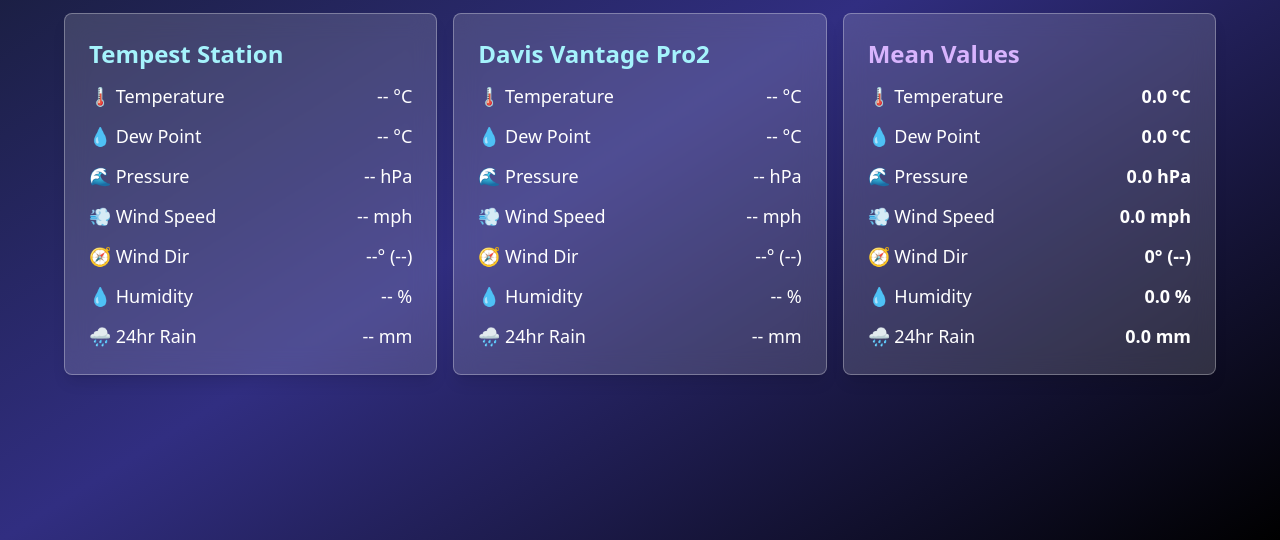
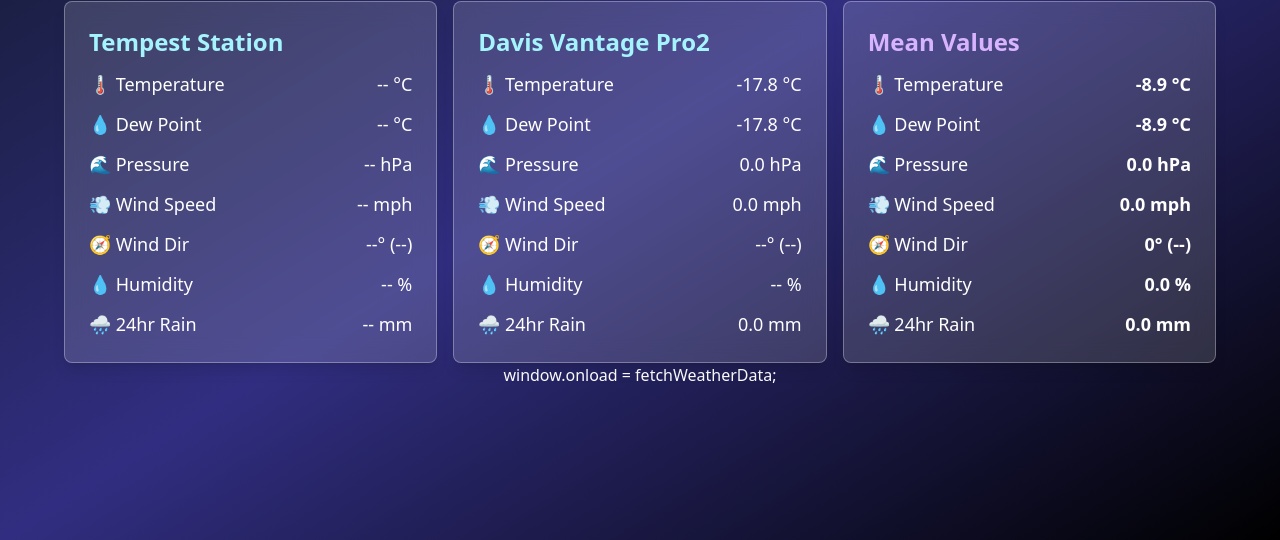
Before and after one commit to tonysouthgate/grok-weather, a plain HTML site: page GrokWeather/index.html in a window 1280 px wide. Shown: the part 260-800 px from the top of the page. Drawn offline with nearby package versions, Linux system fonts and the light colour scheme; no server answers.

Commit message:
Update index.html

```diff
--- a/GrokWeather/index.html
+++ b/GrokWeather/index.html
@@ -29,6 +29,7 @@
     <p id="loading" class="text-base sm:text-lg mb-4 text-gray-300">Loading weather data...</p>
 
     <div class="grid grid-cols-1 md:grid-cols-3 gap-4 max-w-6xl w-full">
+        <!-- Tempest Station Card -->
         <div class="glass rounded-lg p-4 sm:p-6 shadow-lg transition-all duration-300">
             <h2 class="text-xl sm:text-2xl font-semibold text-cyan-200 mb-3">Tempest Station</h2>
             <div class="space-y-3 animate-fade-in">
@@ -63,6 +64,7 @@
             </div>
         </div>
 
+        <!-- Davis Station Card -->
         <div class="glass rounded-lg p-4 sm:p-6 shadow-lg transition-all duration-300">
             <h2 class="text-xl sm:text-2xl font-semibold text-cyan-200 mb-3">Davis Vantage Pro2</h2>
             <div class="space-y-3 animate-fade-in">
@@ -97,6 +99,7 @@
             </div>
         </div>
 
+        <!-- Mean Values Card -->
         <div class="glass rounded-lg p-4 sm:p-6 shadow-lg transition-all duration-300">
             <h2 class="text-xl sm:text-2xl font-semibold text-purple-300 mb-3">Mean Values</h2>
             <div class="space-y-3 animate-fade-in">
@@ -148,6 +151,7 @@
                 }
                 davisData = await davisResponse.json();
                 console.log('Davis data:', davisData);
+                hasData = true;
             } catch (error) {
                 console.error('Davis fetch failed:', error.message);
                 errorMessage += `: Davis - ${error.message}`;
@@ -158,13 +162,13 @@
                 console.log('Fetching Tempest data from https://swd.weatherflow.com/swd/rest/observations/station/140578');
                 const tempestResponse = await fetch(
                     'https://swd.weatherflow.com/swd/rest/observations/station/140578?api_token=02ec898b-0bad-4bc6-8517-dfc35cf3d845'
-                    // Replace with new token if generated
                 );
                 if (!tempestResponse.ok) {
                     throw new Error(`Tempest API error: ${tempestResponse.status} - ${tempestResponse.statusText}`);
                 }
                 tempestData = await tempestResponse.json();
                 console.log('Tempest data:', tempestData);
+                hasData = true;
             } catch (error) {
                 console.error('Tempest fetch failed:', error.message);
                 errorMessage += `: Tempest - ${error.message}`;
@@ -197,46 +201,56 @@
 
                 // Update Davis card
                 const davisObs = davisData.sensors?.[0]?.data?.[0] || {};
-                document.getElementById('davis-temp').textContent = `${
-                    davisObs.temp_c || '--'
-                } °C`;
-                document.getElementById('davis-dew').textContent = `${
-                    davisObs.dew_point || '--'
-                } °C`;
-                document.getElementById('davis-pressure').textContent = `${
-                    davisObs.pressure || '--'
-                } hPa`;
-                document.getElementById('davis-wind-speed').textContent = `${
-                    davisObs.wind_speed_avg || '--'
-                } mph`;
-                document.getElementById('davis-wind-dir').textContent = `${
-                    davisObs.wind_dir || '--'
-                }° (${davisObs.wind_dir_text || '--'})`;
-                document.getElementById('davis-humidity').textContent = `${
-                    davisObs.humidity || '--'
-                } %`;
-                document.getElementById('davis-rain').textContent = `${
-                    davisObs.rain_24hr_mm || '--'
-                } mm`;
+                const tempF = davisObs.temp || 0;
+                const tempC = (tempF - 32) * 5 / 9;
+                const dewF = davisObs.dew_point || 0;
+                const dewC = (dewF - 32) * 5 / 9;
+                const pressureInHg = davisObs.bar_sea_level || 0;
+                const pressureHPa = pressureInHg * 33.8639;
+                const windSpeedMph = davisObs.wind_speed_last || 0;
+                const windDir = davisObs.wind_dir_last || '--';
+                const humidity = davisObs.hum || '--';
+                const rainIn = davisObs.rainfall_last_24_hr_in || 0;
+                const rainMm = rainIn * 25.4;
+
+                let windDirText = '--';
+                if (windDir !== '--') {
+                    if (windDir > 337.5 || windDir <= 22.5) windDirText = 'N';
+                    else if (windDir <= 67.5) windDirText = 'NE';
+                    else if (windDir <= 112.5) windDirText = 'E';
+                    else if (windDir <= 157.5) windDirText = 'SE';
+                    else if (windDir <= 202.5) windDirText = 'S';
+                    else if (windDir <= 247.5) windDirText = 'SW';
+                    else if (windDir <= 292.5) windDirText = 'W';
+                    else windDirText = 'NW';
+                }
+
+                document.getElementById('davis-temp').textContent = `${tempC.toFixed(1) || '--'} °C`;
+                document.getElementById('davis-dew').textContent = `${dewC.toFixed(1) || '--'} °C`;
+                document.getElementById('davis-pressure').textContent = `${pressureHPa.toFixed(1) || '--'} hPa`;
+                document.getElementById('davis-wind-speed').textContent = `${windSpeedMph.toFixed(1) || '--'} mph`;
+                document.getElementById('davis-wind-dir').textContent = `${windDir}° (${windDirText})`;
+                document.getElementById('davis-humidity').textContent = `${humidity} %`;
+                document.getElementById('davis-rain').textContent = `${rainMm.toFixed(1) || '--'} mm`;
 
                 // Calculate and update Mean card
-                const meanTemp = ((Number(tempestObs.air_temperature) || 0) + (Number(davisObs.temp_c) || 0)) / 2;
+                const meanTemp = ((Number(tempestObs.air_temperature) || 0) + tempC) / 2;
                 document.getElementById('mean-temp').textContent = Number.isFinite(meanTemp) ? `${meanTemp.toFixed(1)} °C` : '-- °C';
-                const meanDew = ((Number(tempestObs.dew_point) || 0) + (Number(davisObs.dew_point) || 0)) / 2;
+                const meanDew = ((Number(tempestObs.dew_point) || 0) + dewC) / 2;
                 document.getElementById('mean-dew').textContent = Number.isFinite(meanDew) ? `${meanDew.toFixed(1)} °C` : '-- °C';
-                const meanPressure = ((Number(tempestObs.station_pressure) || 0) + (Number(davisObs.pressure) || 0)) / 2;
+                const meanPressure = ((Number(tempestObs.station_pressure) || 0) + pressureHPa) / 2;
                 document.getElementById('mean-pressure').textContent = Number.isFinite(meanPressure) ? `${meanPressure.toFixed(1)} hPa` : '-- hPa';
-                const meanWindSpeed = ((Number(tempestObs.wind_avg) || 0) + (Number(davisObs.wind_speed_avg) || 0)) / 2;
+                const meanWindSpeed = ((Number(tempestObs.wind_avg) || 0) + windSpeedMph) / 2;
                 document.getElementById('mean-wind-speed').textContent = Number.isFinite(meanWindSpeed) ? `${meanWindSpeed.toFixed(1)} mph` : '-- mph';
-                const meanWindDir = ((Number(tempestObs.wind_direction) || 0) + (Number(davisObs.wind_dir) || 0)) / 2;
+                const meanWindDir = ((Number(tempestObs.wind_direction) || 0) + Number(windDir) || 0) / 2;
                 document.getElementById('mean-wind-dir').textContent = Number.isFinite(meanWindDir) ? `${meanWindDir.toFixed(0)}° (--)` : '--° (--)';
-                const meanHumidity = ((Number(tempestObs.relative_humidity) || 0) + (Number(davisObs.humidity) || 0)) / 2;
+                const meanHumidity = ((Number(tempestObs.relative_humidity) || 0) + Number(humidity) || 0) / 2;
                 document.getElementById('mean-humidity').textContent = Number.isFinite(meanHumidity) ? `${meanHumidity.toFixed(1)} %` : '-- %';
-                const meanRain = ((Number(tempestObs.precip_accum_local_day) || 0) + (Number(davisObs.rain_24hr_mm) || 0)) / 2;
+                const meanRain = ((Number(tempestObs.precip_accum_local_day) || 0) + rainMm) / 2;
                 document.getElementById('mean-rain').textContent = Number.isFinite(meanRain) ? `${meanRain.toFixed(1)} mm` : '-- mm';
 
                 // Hide loading message if at least one fetch succeeded
-                if (tempestObs.air_temperature || davisObs.temp_c) {
+                if (hasData) {
                     document.getElementById('loading').style.display = 'none';
                 } else {
                     document.getElementById('loading').textContent = errorMessage;
@@ -251,3 +265,7 @@
     </script>
 </body>
 </html>
+        window.onload = fetchWeatherData;
+    </script>
+</body>
+</html>
```
